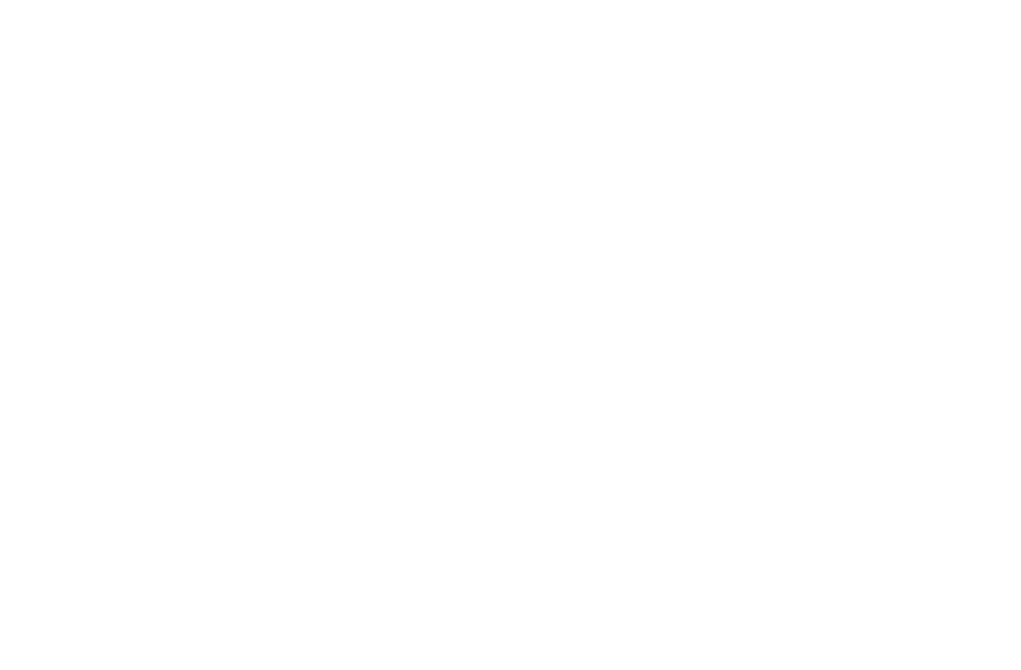
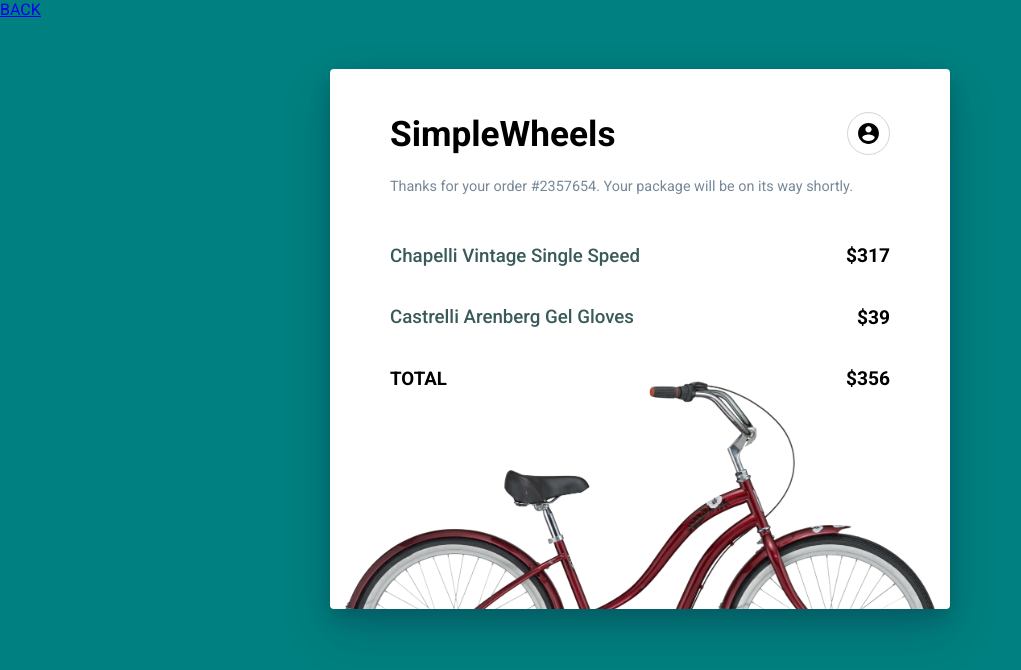
Before and after one commit to amymcgowan/frontloops-markup, a plain HTML site: page loop1-step3-assets/index.html in a window 1280 px wide. Shown: the whole page, without its empty margins (0-1021 px from the left). Drawn offline with Linux system fonts and the light colour scheme.

Commit message:
Finish loop 1 step 3

```diff
--- a/loop1-step3-assets/index.html
+++ b/loop1-step3-assets/index.html
@@ -9,6 +9,31 @@
   <link rel="stylesheet" href="./styles.css" />
 </head>
 <body>
+  <a href="../index.html">BACK</a>
+
+  <div class="container">
+    <header class="separate">
+      <h1>SimpleWheels</h1>
+      <img src="./img/account.svg" alt="account icon" class="account">
+    </header>
+    <p class="message">
+      Thanks for your order #2357654.  Your package will be on its way shortly.
+    </p>
+    <div class="receipt">
+      <div class="separate">
+        <h3 class="item-name">Chapelli Vintage Single Speed</h3>
+        <p class="price">$317</p>
+      </div>
+      <div class="separate">
+        <h3 class="item-name">Castrelli Arenberg Gel Gloves</h3>
+        <p class="price">$39</p>
+      </div>
+      <div class="separate">
+        <h3 class="total">TOTAL</h3>
+        <p class="price">$356</p>
+      </div>
+    </div>
+  </div>
 
 </body>
 </html>
--- a/loop1-step3-assets/styles.css
+++ b/loop1-step3-assets/styles.css
@@ -0,0 +1,76 @@
+/* This one was a lot of fun.  I especially enjoyed learning about how to position
+the background bike image in a specific spot with the background-position property.
+I also liked figuring out specific aspects of how the box-shadow works so that I
+could get a specific effect around the circle-border-radius img.  There was also
+a lot of research leading up to that (I learned more about outlines and borders
+as well).
+I used flexbox to lay out the left-right justfied pieces easily too. */
+
+body {
+    margin: 0;
+    padding: 0;
+    background-color: teal;
+    font-family: Roboto, sans-serif;
+    font-size: 16px;
+}
+
+.container {
+    background-color: white;
+    width: 500px;
+    height: 500px;
+    margin: 50px auto;
+    padding: 20px 60px;
+    border-radius: 4px;
+    box-shadow: 0 22px 50px rgba(14,21,47, .2), 0 8px 20px rgba(14,21,47, .2);
+    background-image: url(./img/bicycle.png);
+    background-size: 600px;
+    background-position: 10px 250px;
+    background-repeat: no-repeat;
+}
+
+.separate {
+    display: flex;
+    justify-content: space-between;
+    align-items: center;
+}
+
+h1 {
+    font-size: 2.2rem;
+}
+
+.account {
+    border: 1px solid lightgray;
+    border-radius: 50%;
+    height: 25px;
+    width: 25px;
+    padding: 8px;
+    transition: box-shadow 0.15s ease-in-out;
+}
+
+/* Target image shows a border on hover with a solid edge
+instead of a blurred edge that I have here. Not sure how to
+get that solid edge.  But I like this. */
+/* figured it out!! box-shadow is
+offset-x | offset-y | blur-radius | spread-radius | color
+Since I didn't want it to blur, I need to set that to zero and
+instead have a spread-radius! */
+.account:hover {
+    box-shadow: 0 0 0 3px rgb(223, 221, 221);
+}
+
+.message {
+    color: lightslategray;
+    font-size: 0.9rem;
+    margin-top: 0px;
+    margin-bottom: 30px;
+}
+
+.item-name {
+    color: rgb(57, 90, 90);
+    font-weight: 500;
+}
+
+.price {
+    font-weight: 700;
+    font-size: 1.2rem;
+}
```
